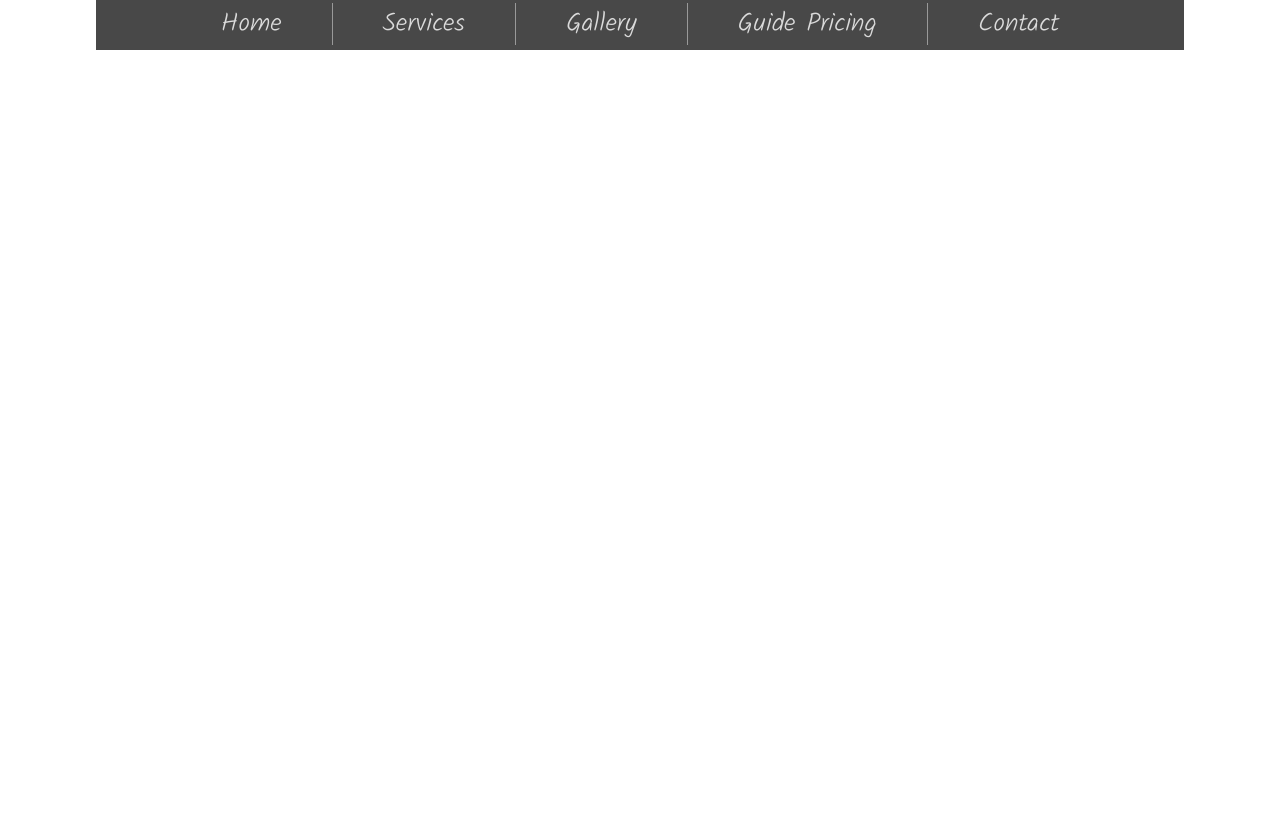
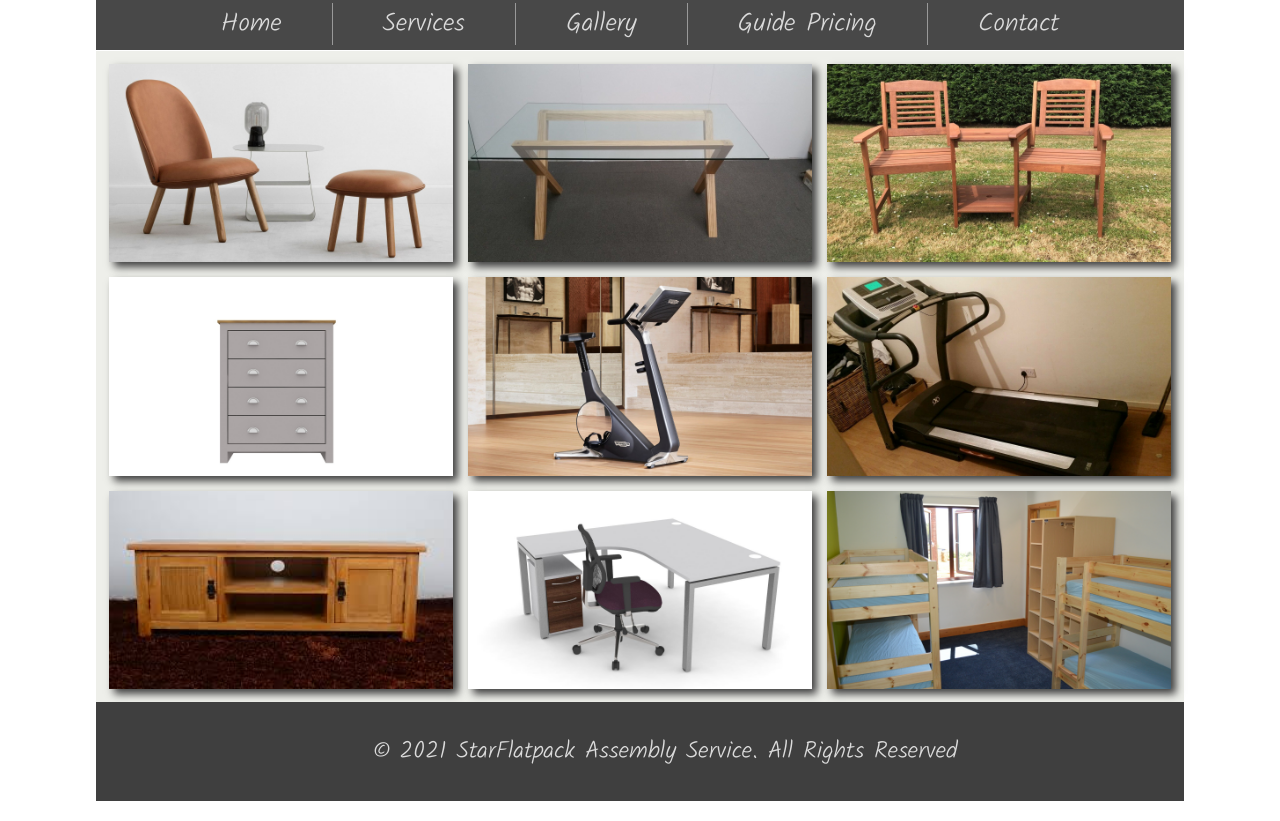
Before and after one commit to NBayraktar/flat-pack-assembly, a plain HTML site: page gallery.html in a window 1280 px wide. Shown: the part 106-927 px from the top of the page. Before the commit the page ends 800 px from the top, so only its background shows below. Drawn offline with Linux system fonts and the light colour scheme.

Commit message:
flat-pack-assembly

```diff
--- a/gallery.html
+++ b/gallery.html
@@ -1,12 +1,15 @@
 <!DOCTYPE html>
 <html lang="en">
+
 <head>
     <meta charset="UTF-8">
     <meta name="viewport" content="width=device-width, initial-scale=1.0">
     <link rel="stylesheet" href="style/index.css">
     <link href="https://fonts.googleapis.com/css2?family=Kalam:wght@300&amp;display=swap" rel="stylesheet">
+
     <title>Gallery</title>
 </head>
+
 <body>
     <div class="main-container">
         <div class="main-header">
@@ -30,9 +33,77 @@
             </nav>
         </div>
 
+        <section class="gallery">
 
+            <div class="gallery-container">
+                <div class="gallery-item">
+                    <div class="image"><img src="images/chair.jpg" alt="chair"></div>
+                    <div class="gallery-text">Daning Chair</div>
+                </div>
+            </div>
 
+            <div class="gallery-container">
+                <div class="gallery-item">
+                    <div class="image"><img src="images/glass-table.jpg" alt="glass-table"></div>
+                    <div class="gallery-text">Glass-Table</div>
+                </div>
+            </div>
+
+            <div class="gallery-container">
+                <div class="gallery-item">
+                    <div class="image"><img src="images/garden-chairs-table.jpg" alt="garden-chairs"></div>
+                    <div class="gallery-text">Garden-Chairs</div>
+                </div>
+            </div>
+
+            <div class="gallery-container">
+                <div class="gallery-item">
+                    <div class="image"><img src="images/drawer-chest.jpg" alt="drawer-chest"></div>
+                    <div class="gallery-text">Drawer-Chest</div>
+                </div>
+            </div>
+
+            <div class="gallery-container">
+                <div class="gallery-item">
+                    <div class="image"><img src="images/bike-trenajor.jpg" alt="bike-trenajor"></div>
+                    <div class="gallery-text">Exercise-Bike</div>
+                </div>
+            </div>
+
+            <div class="gallery-container">
+                <div class="gallery-item">
+                    <div class="image"><img src="images/treadmills.jpg" alt="treadmill"></div>
+                    <div class="gallery-text">Treadmill</div>
+                </div>
+            </div>
+
+            <div class="gallery-container">
+                <div class="gallery-item">
+                    <div class="image"><img src="images/tv-stand.jpg" alt="TV-Stand"></div>
+                    <div class="gallery-text">TV-Stand</div>
+                </div>
+            </div>
+
+            <div class="gallery-container">
+                <div class="gallery-item">
+                    <div class="image"><img src="images/office.desk.jpg" alt="office-desk and chair"></div>
+                    <div class="gallery-text">Office-Desk</div>
+                </div>
+            </div>
+
+            <div class="gallery-container">
+                <div class="gallery-item">
+                    <div class="image"><img src="images/children-beds.jpg" alt="children-beds"></div>
+                    <div class="gallery-text">Children-Beds</div>
+                </div>
+            </div>
+        </section>
+
+        <footer>
+            <p class="footer">&copy; 2021 StarFlatpack Assembly Service. All Rights Reserved</p>
+        </footer>
 
     </div>
 </body>
+
 </html>
--- a/style/index.css
+++ b/style/index.css
@@ -116,9 +116,11 @@ footer p {
 }
 
 .main-image img {
-    margin-top: 15.5rem;
+    margin-top: 15.65rem;
     width: 100%;
-    height: 45vh;
+    height: 100%;
+    object-fit: cover;
+    object-position: 50% 50%;
 }
 
 .flex-container {
@@ -233,7 +235,7 @@ textarea {
     display: flex;
     flex-direction: column;
     align-items: center;
-    margin-top: 15.5rem;
+    margin-top: 15.65rem;
     background-image: linear-gradient(to left, #494949, #959595);
 }
 
@@ -305,7 +307,6 @@ textarea {
     width: 100%;
     display: flex;
     justify-content: space-evenly;
-    margin-top: 2.5rem;
 }
 
 .boxes {
@@ -340,7 +341,80 @@ textarea {
     list-style: circle;
     list-style-position: inside;
     line-height: 3rem;
-    color:  rgba(53, 53, 53, 0.7);
-    border-bottom:  0.1rem solid  rgba(53, 53, 53, 0.08);
+    color: rgba(53, 53, 53, 0.7);
+    border-bottom: 0.1rem solid rgba(53, 53, 53, 0.08);
     padding: 1.2rem 0.8rem 0 1.8rem;
 }
+
+/* Gallery */
+
+.gallery {
+    margin-top: 15.65rem;
+    display: grid;
+    grid-gap: 15px;
+    grid-template-columns: repeat(auto-fit, minmax(300px, 1fr));
+    grid-auto-rows: repeat(3, 1fr);
+    background-color:  #EEEFEA;
+    padding: 13px;
+}
+
+.gallery-item {
+    width: 100%;
+    height: 100%;
+    position: relative;
+}
+
+.gallery-item .image {
+    width: 100%;
+    height: 100%;
+    overflow: hidden;
+}
+
+.gallery-item .image img {
+    width: 100%;
+    height: 100%;
+    object-fit: cover;
+    object-position: 50% 50%;
+    cursor: pointer;
+    transition: .5s ease-in-out;
+}
+
+.gallery-item:hover .image img {
+    transform: scale(1.5);
+}
+
+.gallery-item .gallery-text {
+    opacity: 0;
+    position: absolute;
+    top: 50%;
+    left: 50%;
+    transform: translate(-50%, -50%);
+    color: #fff;
+    font-size: 25px;
+    pointer-events: none;
+    z-index: 4;
+    transition: .3s ease-in-out;
+}
+
+.gallery-item:hover .gallery-text {
+    opacity: 1;
+    animation: move-down .3s linear;
+}
+
+.gallery-container {
+    box-shadow: 5px 5px 8px  #3F3F3F;
+}
+
+@keyframes move-down {
+    0% {
+        top: 10%;
+    }
+
+    50% {
+        top: 35%;
+    }
+
+    100% {
+        top: 50%;
+    }
+}
```
Also changed, not shown: contact.html (+1 -1 lines), index.html (+1 -1 lines), prices.html (+1 -1 lines), services.html (+1 -1 lines), images/bike-trenajor.jpg (added), images/chair.jpg (added), images/children-beds.jpg (added), images/drawer-chest.jpg (added), images/garden-chairs-table.jpg (added), images/glass-table.jpg (added), images/office.desk.jpg (added), images/treadmills.jpg (added), images/tv-stand.jpg (added).
